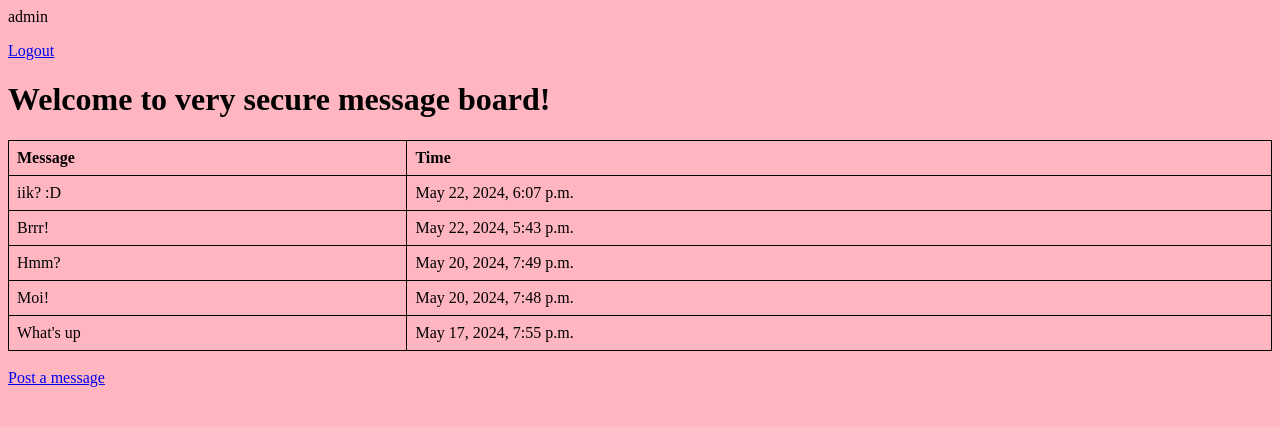
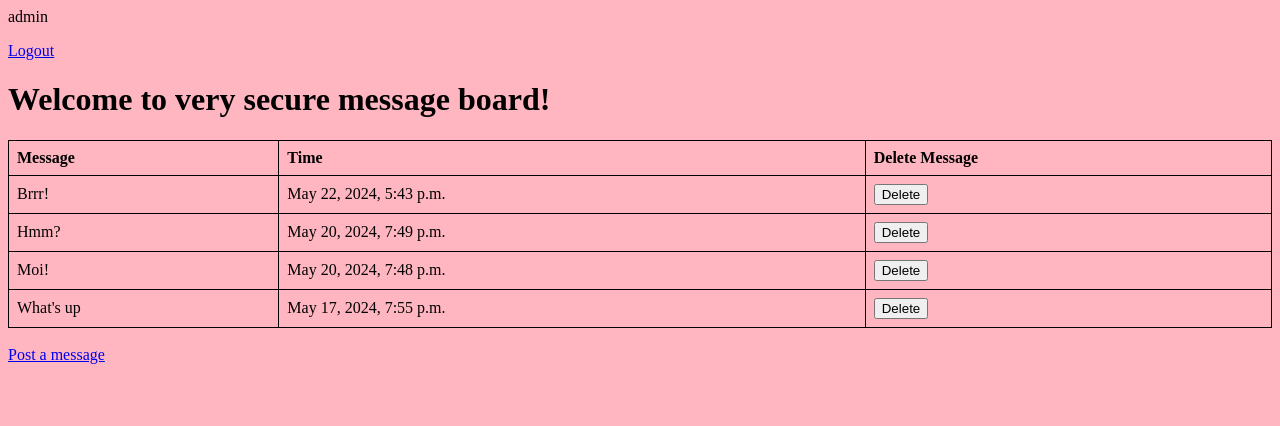
Before and after one commit to savalre/cybersec_project_1, a Django app: page /polls/ in a window 1280 px wide. Shown: the top 426 px of the page. Run offline with Django 4.2, Linux system fonts and the light colour scheme; a user stored in the database is signed in; data comes from the database, SQL or seed files in the repository.

Commit message:
messages can be deleted

```diff
--- a/mysite/polls/models.py
+++ b/mysite/polls/models.py
@@ -7,11 +7,11 @@
 from django.contrib.auth.models import User
 
 class Message(models.Model):
-    question_text = models.CharField(max_length=200)
+    message_text = models.CharField(max_length=200)
     pub_date = models.DateTimeField('date published')
 
     def __str__(self):
-        return self.question_text
+        return self.message_text
 
     def was_published_recently(self):
         now = timezone.now()
@@ -34,10 +34,10 @@
     username = forms.CharField()
     password = forms.CharField(widget=forms.PasswordInput)
 
-class QuestionForm(forms.ModelForm):
+class MessageForm(forms.ModelForm):
     class Meta:
         model = Message
-        fields = ['question_text', 'pub_date']
+        fields = ['message_text', 'pub_date']
         widgets = {
             'pub_date': forms.DateTimeInput(attrs={'type': 'datetime-local'}),
         }
--- a/mysite/polls/templates/polls/index.html
+++ b/mysite/polls/templates/polls/index.html
@@ -13,16 +13,21 @@
 <h1>Welcome to very secure message board!</h1>
 
 {% if user.is_authenticated %}
-    {% if latest_question_list %}
+    {% if latest_message_list %}
         <table>
             <tr>
                 <th>Message</th>
                 <th>Time</th>
+                <th>Delete Message</th>
             </tr>
-            {% for question in latest_question_list %}
+            {% for message in latest_message_list %}
             <tr>
-                <td>{{ question.question_text }}</td>
-                <td>{{ question.pub_date }}</td>
+                <td>{{ message.message_text }}</td>
+                <td>{{ message.pub_date }}</td>
+                <td><form action="{% url 'polls:message_delete' message.pk %}" method="post" style="display:inline;">
+                    {% csrf_token %}
+                    <button type="submit">Delete</button>
+                </form></td>
             </tr>
             {% endfor %}
         </table>
--- a/mysite/polls/urls.py
+++ b/mysite/polls/urls.py
@@ -9,7 +9,7 @@
     path('signup/', views.user_signup, name='signup'),
     path('logout/', views.user_logout, name='logout'),
     path('create/', views.create_poll, name='create'),
+    path('<int:pk>/delete/', views.message_delete, name='message_delete'),
     path('<int:pk>/', views.DetailView.as_view(), name='detail'),
     path('<int:pk>/results/', views.ResultsView.as_view(), name='results'),
-    path('<int:question_id>/vote/', views.vote, name='vote'),
 ]
--- a/mysite/polls/views.py
+++ b/mysite/polls/views.py
@@ -4,11 +4,11 @@
 from django.urls import reverse
 from django.views import generic
 from django.utils import timezone
-from .models import Choice, Message, SignupForm, LoginForm, QuestionForm
+from .models import Message, SignupForm, LoginForm, MessageForm
 
 class IndexView(generic.ListView):
     template_name = 'polls/index.html'
-    context_object_name = 'latest_question_list'
+    context_object_name = 'latest_message_list'
 
     def get_queryset(self):
         return Message.objects.filter(pub_date__lte=timezone.now()).order_by('-pub_date')[:5]
@@ -53,38 +53,31 @@
     return redirect('polls:login')
 
 def index(request):
-    latest_question_list = Message.objects.order_by('-pub_date')[:5]
-    context = {'latest_question_list': latest_question_list}
+    latest_message_list = Message.objects.order_by('-pub_date')[:5]
+    context = {'latest_message_list': latest_message_list}
     return render(request, 'polls/index.html', context)
 
-def detail(request, question_id):
-    question = get_object_or_404(Message, pk=question_id)
-    return render(request, 'polls/detail.html', {'question': question})
+def detail(request, message_id):
+    message = get_object_or_404(Message, pk=message_id)
+    return render(request, 'polls/detail.html', {'message': message})
 
-def results(request, question_id):
-    question = get_object_or_404(Message, pk=question_id)
-    return render(request, 'polls/results.html', {'question': question})
-
-def vote(request, question_id):
-    question = get_object_or_404(Message, pk=question_id)
-    try:
-        selected_choice = question.choice_set.get(pk=request.POST['choice'])
-    except (KeyError, Choice.DoesNotExist):
-        return render(request, 'polls/detail.html', {
-            'question': question,
-            'error_message': "You didn't select a choice.",
-        })
-    else:
-        selected_choice.votes += 1
-        selected_choice.save()
-        return HttpResponseRedirect(reverse('polls:results', args=(question.id,)))
+def results(request, message_id):
+    message = get_object_or_404(Message, pk=message_id)
+    return render(request, 'polls/results.html', {'message': message})
 
 def create_poll(request):
     if request.method == 'POST':
-        form = QuestionForm(request.POST)
+        form = MessageForm(request.POST)
         if form.is_valid():
             form.save()
             return redirect('polls:index')
     else:
-        form = QuestionForm(initial={'pub_date': timezone.now()})
+        form = MessageForm(initial={'pub_date': timezone.now()})
     return render(request, 'polls/create_poll.html', {'form': form})
+
+def message_delete(request, pk):
+    message = get_object_or_404(Message, pk=pk)
+    if request.method == "POST":
+        message.delete()
+        return redirect('polls:index')
+    return redirect('polls:index')
```
Also changed, not shown: mysite/db.sqlite3, mysite/polls/migrations/0003_rename_question_text_message_message_text.py (added).
